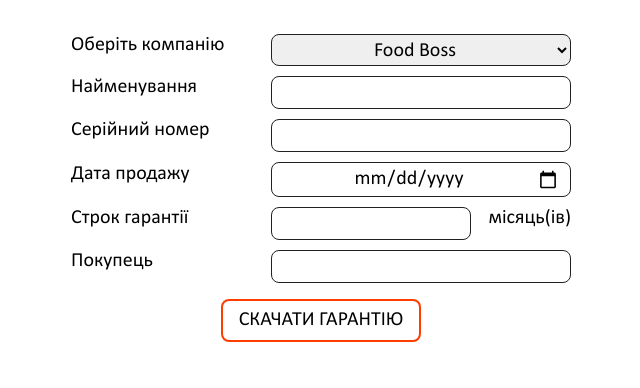
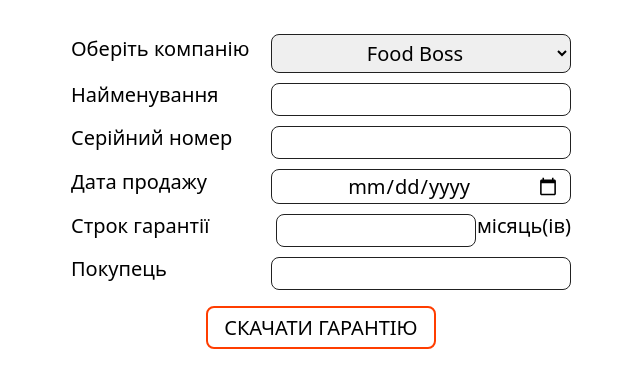
Before and after one commit to AndrijKarmaza/warranty_generator, a website built with Parcel: page src/index.html in a window 1280 px wide. Shown: the whole page, without its empty margins (319-959 px from the left). Built offline with nearby package versions, Linux system fonts and the light colour scheme; files whose address does not match are found by name.

Commit message:
delete font

```diff
--- a/src/index.html
+++ b/src/index.html
@@ -8,7 +8,7 @@
     <script src="./index.js" type="module"></script>
   </head>
   <body>
-    <form name="warranty_form" autocomplete="off" class="warranty_form none">
+    <form name="warranty_form" autocomplete="off" class="warranty_form">
       <label>
         Оберіть компанію
         <select name="company">
--- a/src/index.js
+++ b/src/index.js
@@ -3,11 +3,6 @@ import { pdfCreatorFoodBoss } from './script/pdfCreatorFoodBoss';
 import { pdfCreatorNumberOne } from './script/pdfCreatorNumberOne';
 
 const form = document.querySelector('.warranty_form');
-
-document.addEventListener('DOMContentLoaded', function (event) {
-  form.classList.remove('none');
-});
-
 form.addEventListener('submit', onSubmit);
 
 function onSubmit(e) {
--- a/src/sass/index.scss
+++ b/src/sass/index.scss
@@ -1,24 +1,10 @@
 @import '~node_modules/modern-normalize/modern-normalize.css';
-@font-face {
-  font-family: 'Calibri';
-  font-display: swap;
-  src: url('../fonts/calibri.ttf');
-  src: local('./fonts/Calibri normal'), local('Calibri normal'),
-    url('../fonts/calibri.ttf') format('truetype');
-  font-weight: normal;
-  font-style: normal;
-}
-
-.none {
-  visibility: hidden;
-}
 
 .warranty_form {
   display: flex;
   margin: 24px auto;
   flex-direction: column;
   align-items: center;
-  font-family: 'Calibri';
   font-size: 20px;
 }
 
```
